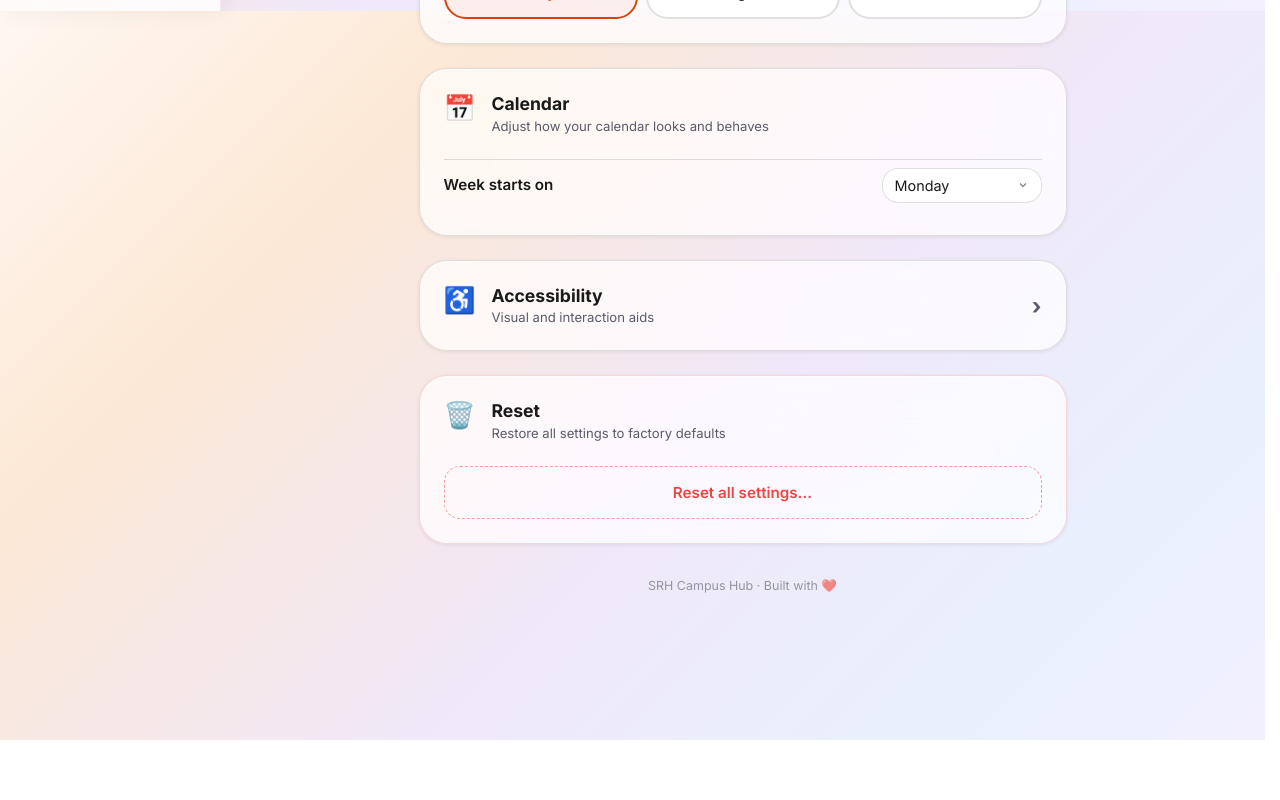
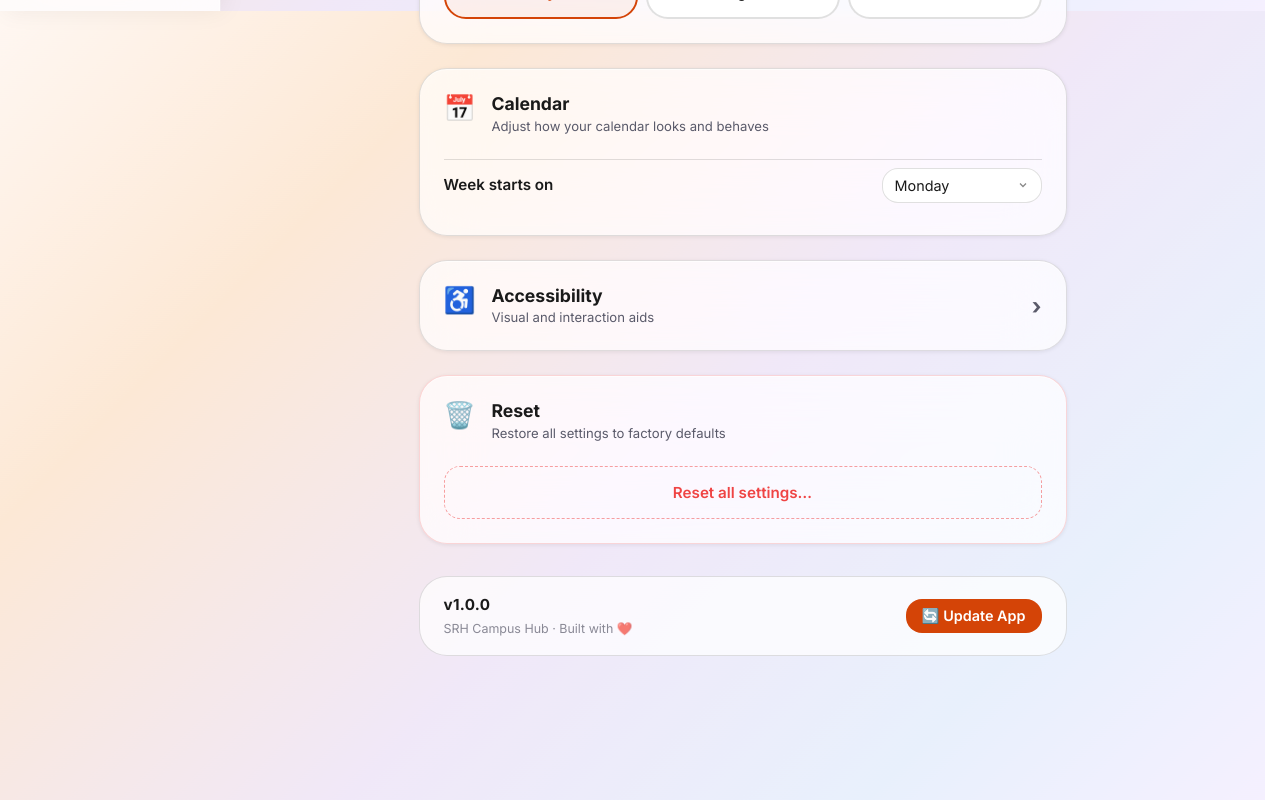
Before and after one commit to ettefagh/campusweb, a SvelteKit app: page /settings in a window 1280 px wide. Shown: the part 789-1589 px from the top of the page. Before the commit the page ends 1529 px from the top, so only its background shows below. Built offline with nearby package versions, Linux system fonts and the light colour scheme.

Commit message:
feat: implement dynamic theme switching, refresh calendar event styling, and add app update functionality

```diff
--- a/src/routes/+layout.svelte
+++ b/src/routes/+layout.svelte
@@ -20,8 +20,22 @@
 			}
 		});
 
+		function applyTheme(theme: string) {
+			if (theme === 'auto') {
+				const isDark = window.matchMedia('(prefers-color-scheme: dark)').matches;
+				document.documentElement.setAttribute('data-theme', isDark ? 'dark' : 'light');
+			} else {
+				document.documentElement.setAttribute('data-theme', theme);
+			}
+		}
+
 		settingsStore.subscribe((settings) => {
-			document.documentElement.setAttribute('data-theme', settings.theme);
+			applyTheme(settings.theme);
+		});
+
+		window.matchMedia('(prefers-color-scheme: dark)').addEventListener('change', () => {
+			// Re-apply current theme setting when OS preference changes
+			settingsStore.subscribe(s => applyTheme(s.theme))();
 		});
 	}
 </script>
--- a/src/routes/settings/+page.svelte
+++ b/src/routes/settings/+page.svelte
@@ -17,13 +17,35 @@
 		{ value: 'de', native: 'Deutsch', flag: '🇩🇪' },
 	];
 
-
-
 	let showResetConfirm = false;
 
 	function handleReset() {
 		settingsStore.reset();
 		showResetConfirm = false;
+	}
+
+	// ── Update / Reload ───────────────────────────────────────────
+	const APP_VERSION = '1.0.0';
+	let updateStatus: 'idle' | 'checking' | 'updating' = 'idle';
+
+	function handleUpdate() {
+		updateStatus = 'updating';
+		// Tell the waiting service worker to take over, then reload
+		if ('serviceWorker' in navigator) {
+			navigator.serviceWorker.getRegistration().then((reg) => {
+				if (reg?.waiting) {
+					reg.waiting.postMessage({ type: 'SKIP_WAITING' });
+					navigator.serviceWorker.addEventListener('controllerchange', () => {
+						window.location.reload();
+					});
+				} else {
+					// No waiting SW — force cache-bypass reload
+					window.location.reload();
+				}
+			});
+		} else {
+			window.location.reload();
+		}
 	}
 </script>
 
@@ -263,7 +285,24 @@
 		{/if}
 	</section>
 
-	<p class="version-note">{$t.settings.builtWith}</p>
+	<div class="update-card">
+		<div class="update-info">
+			<span class="update-version">v{APP_VERSION}</span>
+			<span class="update-desc">{$t.settings.builtWith}</span>
+		</div>
+		<button
+			class="btn-update"
+			class:updating={updateStatus === 'updating'}
+			on:click={handleUpdate}
+			disabled={updateStatus === 'updating'}
+		>
+			{#if updateStatus === 'updating'}
+				<span class="update-spinner"></span> Updating…
+			{:else}
+				🔄 Update App
+			{/if}
+		</button>
+	</div>
 </div>
 
 <style>
@@ -535,6 +574,78 @@
 		opacity: 0.6;
 	}
 
+	/* ── Update Card ── */
+	.update-card {
+		display: flex;
+		align-items: center;
+		justify-content: space-between;
+		gap: var(--spacing-md);
+		margin-top: var(--spacing-xl);
+		padding: var(--spacing-md) var(--spacing-lg);
+		background: var(--card-bg);
+		border: 1px solid var(--border-color);
+		border-radius: var(--radius-xl);
+	}
+
+	.update-info {
+		display: flex;
+		flex-direction: column;
+		gap: 2px;
+	}
+
+	.update-version {
+		font-size: 0.95rem;
+		font-weight: 700;
+		color: var(--text-color);
+		letter-spacing: 0.02em;
+	}
+
+	.update-desc {
+		font-size: 0.78rem;
+		color: var(--text-color-secondary);
+		opacity: 0.7;
+	}
+
+	.btn-update {
+		display: flex;
+		align-items: center;
+		gap: var(--spacing-xs);
+		padding: var(--spacing-sm) var(--spacing-md);
+		background: var(--primary-color);
+		color: white;
+		border: none;
+		border-radius: var(--radius-md);
+		font-size: 0.9rem;
+		font-weight: 600;
+		cursor: pointer;
+		transition: opacity 0.2s ease, transform 0.1s ease;
+		white-space: nowrap;
+	}
+
+	.btn-update:hover:not(:disabled) {
+		opacity: 0.85;
+		transform: translateY(-1px);
+	}
+
+	.btn-update:disabled {
+		opacity: 0.6;
+		cursor: not-allowed;
+	}
+
+	.update-spinner {
+		display: inline-block;
+		width: 14px;
+		height: 14px;
+		border: 2px solid rgba(255,255,255,0.4);
+		border-top-color: white;
+		border-radius: 50%;
+		animation: spin 0.7s linear infinite;
+	}
+
+	@keyframes spin {
+		to { transform: rotate(360deg); }
+	}
+
 	@media (max-width: 480px) {
 		.setting-row { flex-direction: column; align-items: stretch; }
 		.setting-select { max-width: 100%; }
```
Also changed, not shown: src/routes/calendar/+page.svelte (+22 -25 lines).
